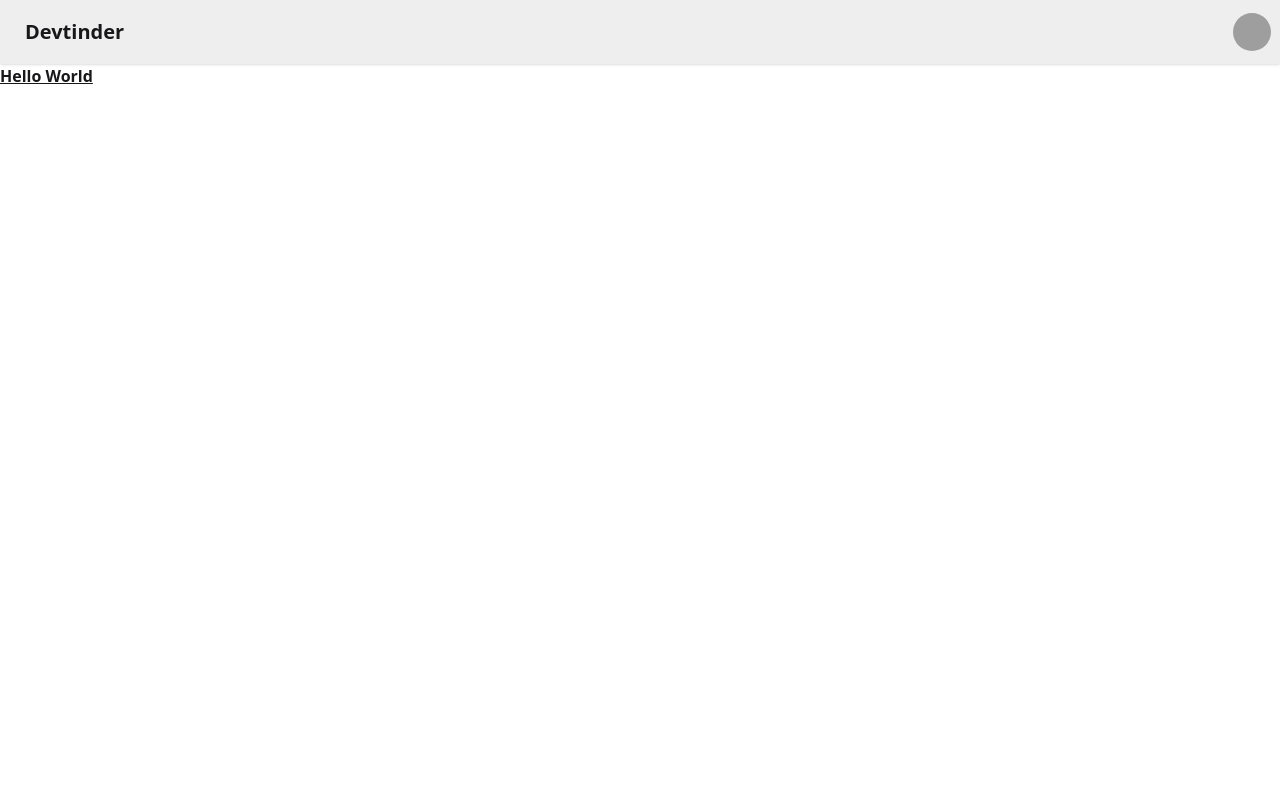
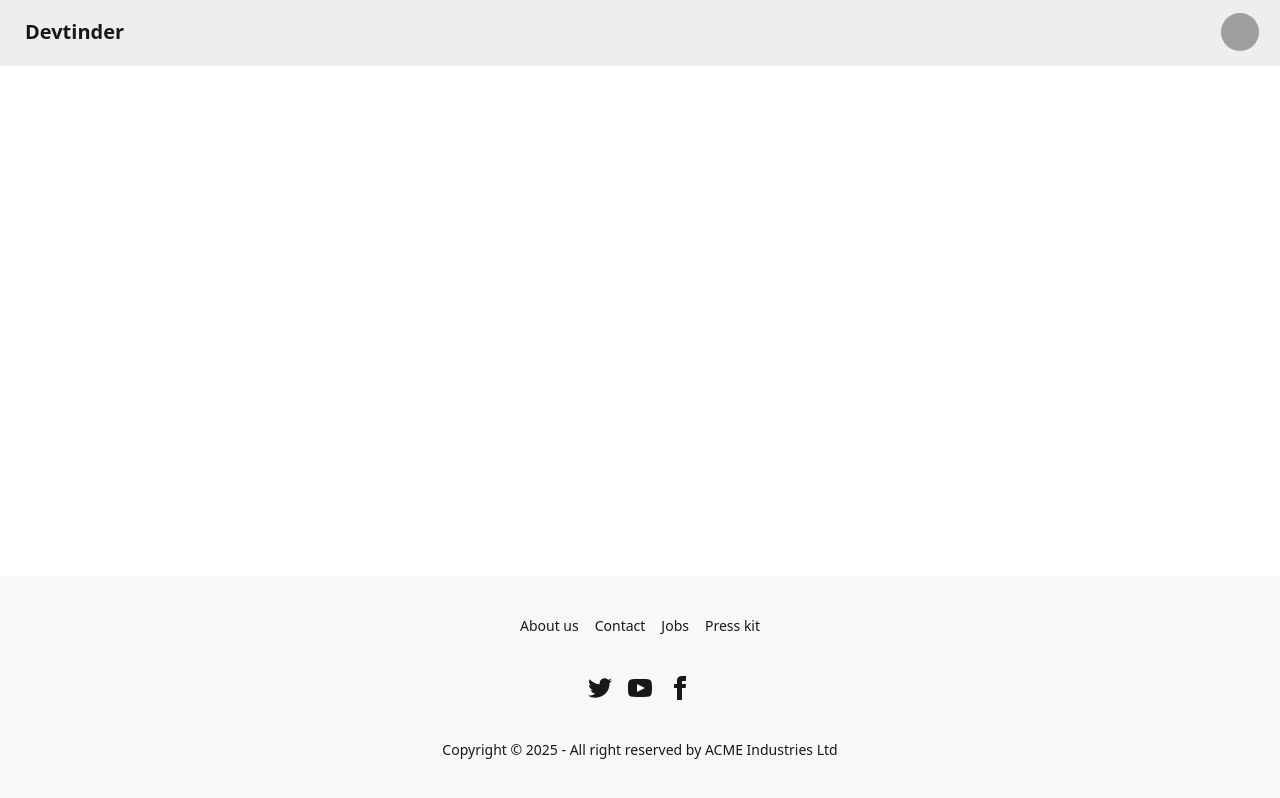
Before and after one commit to rishipandey14/devtinder-web, a React (Vite) app: page / in a window 1280 px wide. Built offline with nearby package versions, Linux system fonts and the light colour scheme; grey boxes are pictures that could not be loaded.

Commit message:
created Routes

```diff
--- a/src/App.jsx
+++ b/src/App.jsx
@@ -1,33 +1,19 @@
-
+import { BrowserRouter, Route, Routes } from "react-router-dom"
+import Body from "./Body"
+import Login from "./Login"
+import Profile from "./Profile"
 
 function App() {
   return (
     <>
-      <div className="navbar bg-base-300 shadow-sm">
-        <div className="flex-1">
-          <a className="btn btn-ghost text-xl">Devtinder</a>
-        </div>
-        <div className="flex gap-2">
-          <div className="dropdown dropdown-end">
-            <div tabIndex={0} role="button" className="btn btn-ghost btn-circle avatar">
-              <div className="w-10 rounded-full">
-                <img
-                  alt="Tailwind CSS Navbar component"
-                  src="https://img.daisyui.com/images/stock/photo-1534528741775-53994a69daeb.webp" />
-              </div>
-            </div>
-            <ul
-              tabIndex={0}
-              className="menu menu-sm dropdown-content bg-base-100 rounded-box z-1 mt-3 w-52 p-2 shadow">
-              <li><a>Profile</a></li>
-              <li><a>Settings</a></li>
-              <li><a>Logout</a></li>
-            </ul>
-          </div>
-        </div>
-      </div>
-
-      <h1 className=" font-bold underline">Hello World</h1>
+      < BrowserRouter basename="/">
+        <Routes >
+          <Route path="/" element={<Body />}>
+            <Route path="/login" element={<Login />} />
+            <Route path="/profile" element={<Profile />} />
+          </Route>
+        </Routes>
+      </BrowserRouter>
     </>
   )
 }
```
